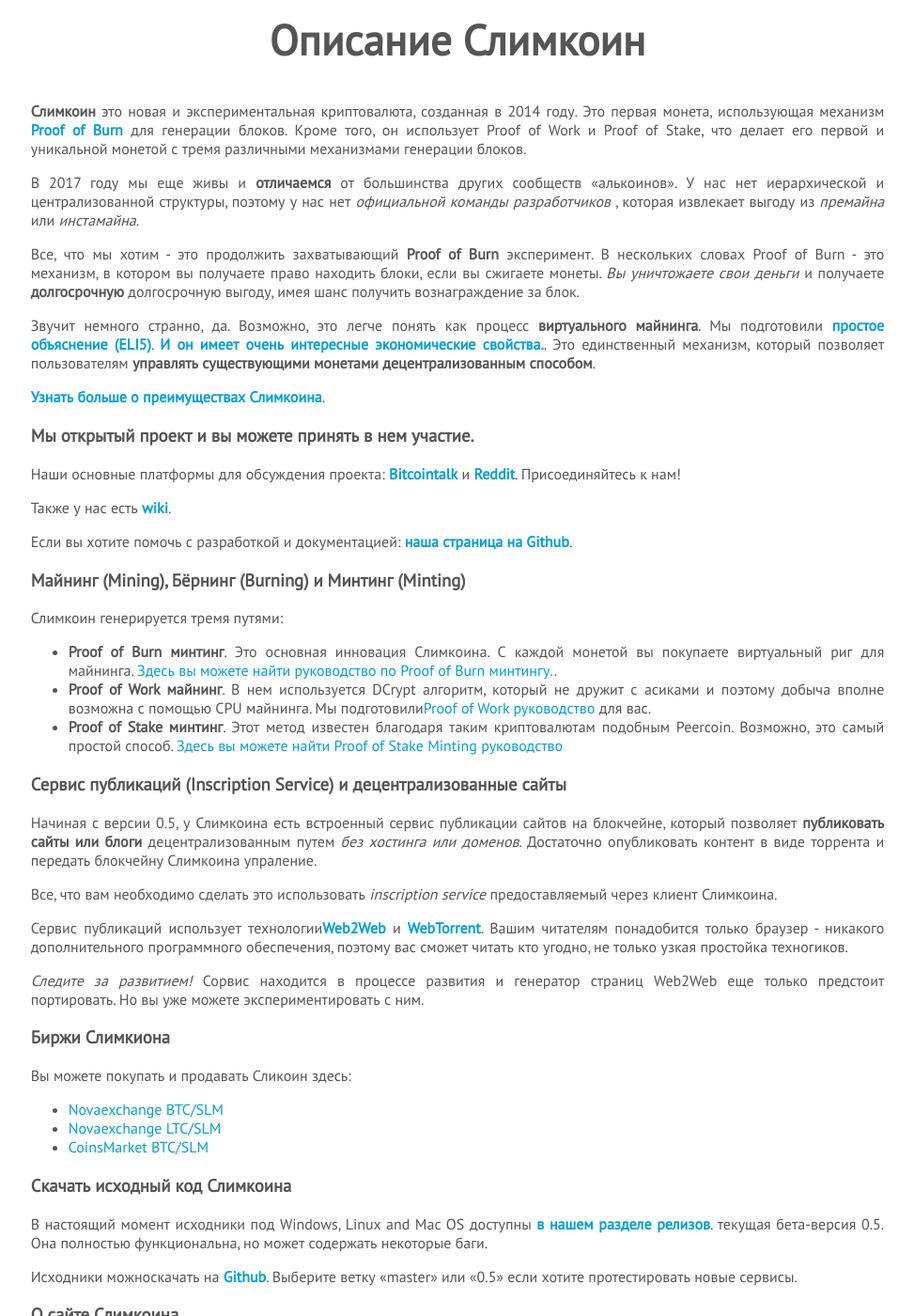
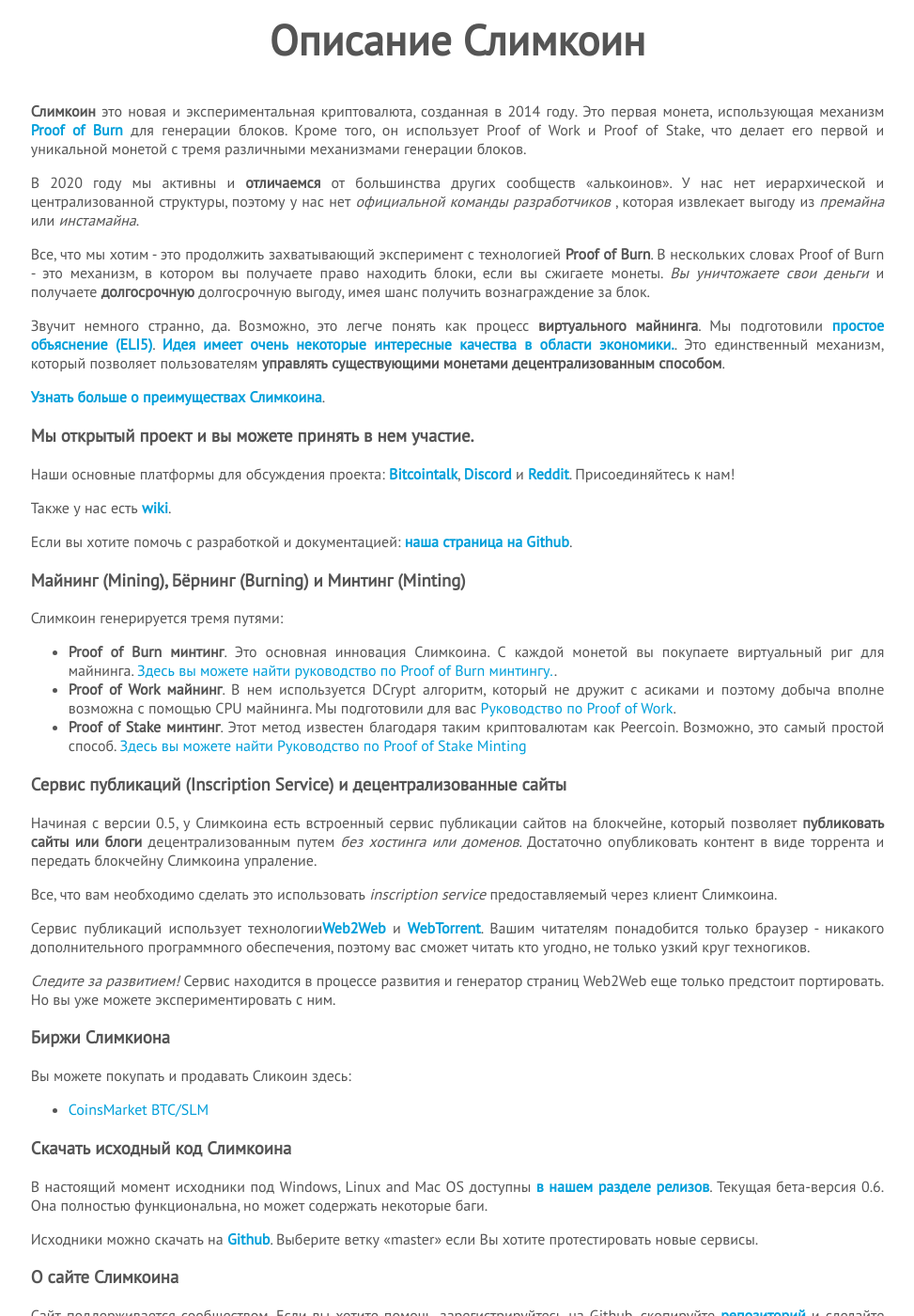
Before and after one commit to slimcoin-project/slimcoin-project.github.io, a Jekyll site: the page built from content/ru/about-ru.md, in a window 1280 px wide and 1400 px high, scrolled down 197 px. Shown: the whole window at 94% size, without its empty margins (153-1126 px from the left). Built offline with Jekyll 4.4.1, drawn with Linux system fonts in a browser that asks for light colours; some web fonts are replaced; some of the changed text lies outside the part shown.

Commit message:
Update about-ru.md

```diff
--- a/content/ru/about-ru.md
+++ b/content/ru/about-ru.md
@@ -10,17 +10,17 @@
 ---
 **Слимкоин** это новая и экспериментальная криптовалюта, созданная в 2014 году. Это первая монета, использующая механизм [Proof of Burn](https://en.bitcoin.it/wiki/Proof_of_burn) для генерации блоков. Кроме того, он использует Proof of Work и Proof of Stake, что делает его первой и уникальной монетой с тремя различными механизмами генерации блоков.
 
-В 2017 году мы еще живы и **отличаемся** от большинства других сообществ «алькоинов». У нас нет иерархической и централизованной структуры, поэтому у нас нет _официальной команды разработчиков_ , которая извлекает выгоду из _премайна_ или _инстамайна_.
+В 2020 году мы активны и **отличаемся** от большинства других сообществ «алькоинов». У нас нет иерархической и централизованной структуры, поэтому у нас нет _официальной команды разработчиков_ , которая извлекает выгоду из _премайна_ или _инстамайна_.
 
-Все, что мы хотим - это продолжить захватывающий **Proof of Burn** эксперимент. В нескольких словах Proof of Burn - это механизм, в котором вы получаете право находить блоки, если вы сжигаете монеты. _Вы уничтожаете свои деньги_ и получаете **долгосрочную** долгосрочную выгоду, имея шанс получить вознаграждение за блок.
+Все, что мы хотим - это продолжить захватывающий эксперимент с технологией **Proof of Burn**. В нескольких словах Proof of Burn - это механизм, в котором вы получаете право находить блоки, если вы сжигаете монеты. _Вы уничтожаете свои деньги_ и получаете **долгосрочную** долгосрочную выгоду, имея шанс получить вознаграждение за блок.
 
-Звучит немного странно, да. Возможно, это легче понять как процесс **виртуального майнинга**. Мы подготовили [простое объяснение (ELI5)](/proof-of-burn-eli5-ru/). [И он имеет очень интересные экономические свойства.](https://github.com/slimcoin-project/Slimcoin/wiki/The-magic-of-Proof-of-Burn). Это единственный механизм, который позволяет пользователям **управлять существующими монетами децентрализованным способом**.
+Звучит немного странно, да. Возможно, это легче понять как процесс **виртуального майнинга**. Мы подготовили [простое объяснение (ELI5)](/proof-of-burn-eli5-ru/). [Идея имеет очень некоторые интересные качества в области экономики.](https://github.com/slimcoin-project/Slimcoin/wiki/The-magic-of-Proof-of-Burn). Это единственный механизм, который позволяет пользователям **управлять существующими монетами децентрализованным способом**.
 
 [Узнать больше о преимуществах Слимкоина](/advantages/).
 
 ### Мы открытый проект и вы можете принять в нем участие.
 
-Наши основные платформы для обсуждения проекта: [Bitcointalk](https://bitcointalk.org/index.php?topic=1141676.0) и [Reddit](http://reddit.com/r/slimcoin). Присоединяйтесь к нам!
+Наши основные платформы для обсуждения проекта: [Bitcointalk](https://bitcointalk.org/index.php?topic=1141676.0), [Discord](https://discord.gg/ffeDjmV) и [Reddit](http://reddit.com/r/slimcoin). Присоединяйтесь к нам!
 
 Также у нас есть [wiki](https://github.com/slimcoin-project/Slimcoin/wiki).
 
@@ -31,8 +31,8 @@
 Слимкоин генерируется тремя путями:
 
 *   **Proof of Burn минтинг**. Это основная инновация Слимкоина. С каждой монетой вы покупаете виртуальный риг для майнинга. [Здесь вы можете найти руководство по Proof of Burn минтингу.](/proof-of-burn-guide-ru/).
-*   **Proof of Work майнинг**. В нем используется DCrypt алгоритм, который не дружит с асиками и поэтому добыча вполне возможна с помощью CPU майнинга. Мы подготовили[Proof of Work руководство](/mining-guide-ru/) для вас.
-*   **Proof of Stake минтинг**. Этот метод известен благодаря таким криптовалютам подобным Peercoin. Возможно, это самый простой способ. [Здесь вы можете найти Proof of Stake Minting руководство](/proof-of-stake-guide-ru/)
+*   **Proof of Work майнинг**. В нем используется DCrypt алгоритм, который не дружит с асиками и поэтому добыча вполне возможна с помощью CPU майнинга. Мы подготовили для вас [Руководство по Proof of Work](/mining-guide-ru/).
+*   **Proof of Stake минтинг**. Этот метод известен благодаря таким криптовалютам как Peercoin. Возможно, это самый простой способ. [Здесь вы можете найти Руководство по Proof of Stake Minting](/proof-of-stake-guide-ru/)
 
 ### Сервис публикаций (Inscription Service) и децентрализованные сайты
 
@@ -40,24 +40,22 @@
 
 Все, что вам необходимо сделать это использовать _inscription service_ предоставляемый через клиент Слимкоина.
 
-Сервис публикаций использует технологии[Web2Web](https://github.com/elendirx/web2web) и [WebTorrent](https://webtorrent.io/). Вашим читателям понадобится только браузер - никакого дополнительного программного обеспечения, поэтому вас сможет читать кто угодно, не только узкая простойка техногиков.
+Сервис публикаций использует технологии[Web2Web](https://github.com/elendirx/web2web) и [WebTorrent](https://webtorrent.io/). Вашим читателям понадобится только браузер - никакого дополнительного программного обеспечения, поэтому вас сможет читать кто угодно, не только узкий круг техногиков.
 
-_Следите за развитием!_ Сорвис находится в процессе развития и генератор страниц Web2Web еще только предстоит портировать. Но вы уже можете экспериментировать с ним.
+_Следите за развитием!_ Сервис находится в процессе развития и генератор страниц Web2Web еще только предстоит портировать. Но вы уже можете экспериментировать с ним.
 
 ### Биржи Слимкиона
 
 Вы можете покупать и продавать Сликоин здесь:
 
-*   [Novaexchange BTC/SLM](https://novaexchange.com/market/BTC_SLM)
-*   [Novaexchange LTC/SLM](https://novaexchange.com/market/LTC_SLM)
 *   [CoinsMarket BTC/SLM](https://coinsmarkets.com/trade-BTC-SLM.htm)
 
 ### Скачать исходный код Слимкоина
 
-В настоящий момент исходники под Windows, Linux and Mac OS доступны [в нашем разделе релизов](https://github.com/slimcoin-project/Slimcoin/releases). текущая бета-версия 0.5\. Она полностью функциональна, но может содержать некоторые баги.
+В настоящий момент исходники под Windows, Linux and Mac OS доступны [в нашем разделе релизов](https://github.com/slimcoin-project/Slimcoin/releases). Текущая бета-версия 0.6\. Она полностью функциональна, но может содержать некоторые баги.
 
-Исходники можноскачать на [Github](https://github.com/slimcoin-project/Slimcoin). Выберите ветку «master» или «0.5» если хотите протестировать новые сервисы.
+Исходники можно скачать на [Github](https://github.com/slimcoin-project/Slimcoin). Выберите ветку «master» если Вы хотите протестировать новые сервисы.
 
 ### О сайте Слимкоина
 
-Сайт по прежнему находится в процессе разработки и поддерживается сообществом. Если вы хотите помочь, зарегистрируйтесь на Github, скопируйте [репозиторий](https://github.com/slimcoin-project/slimcoin-project.github.io) и сделайте pull request. Даже если вы не хотите заниматься наполнением сайта, мы всегда открыты для ваших предложений!
+Сайт поддерживается сообществом. Если вы хотите помочь, зарегистрируйтесь на Github, скопируйте [репозиторий](https://github.com/slimcoin-project/slimcoin-project.github.io) и сделайте pull request. Даже если вы не хотите заниматься наполнением сайта, мы всегда открыты для ваших предложений!
```
